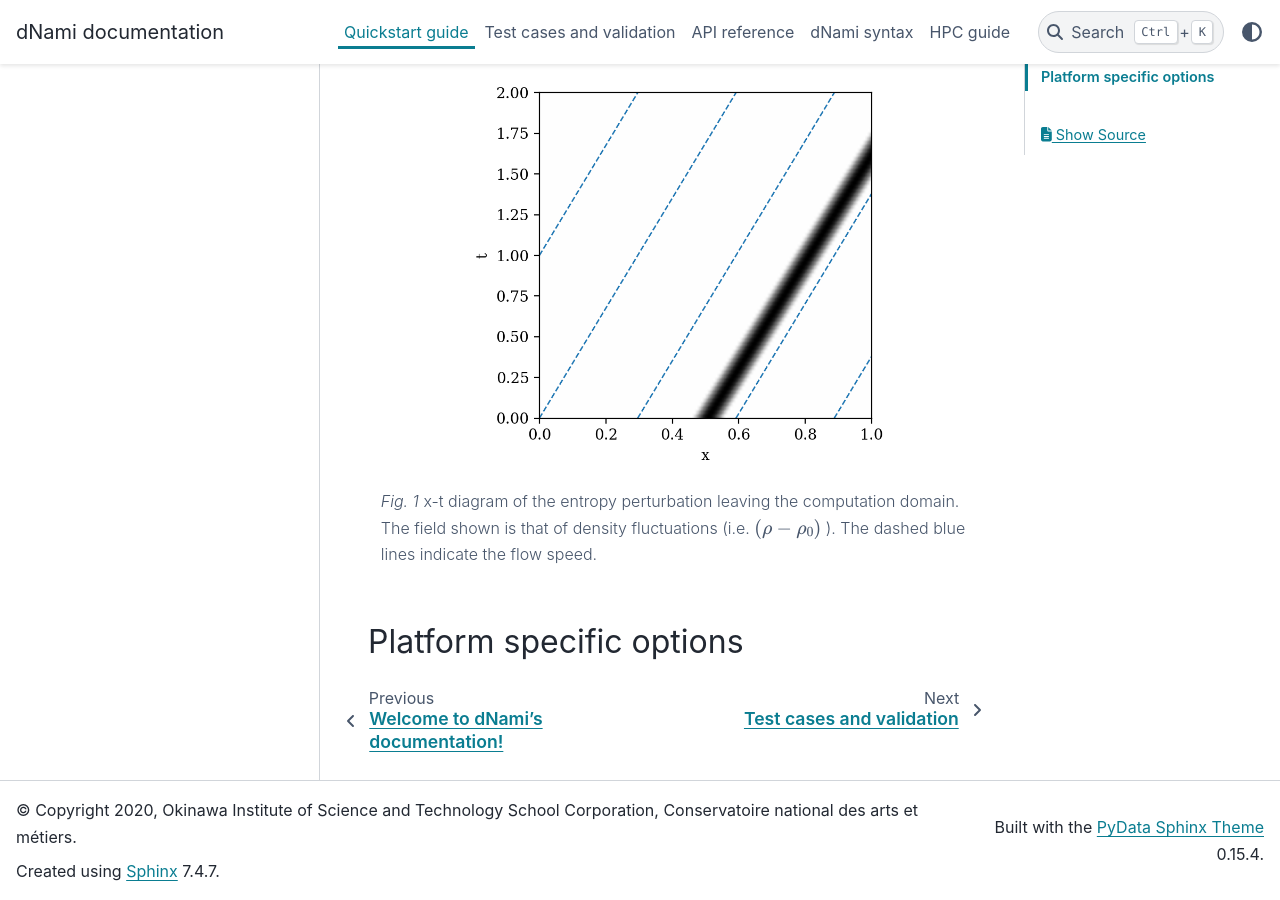
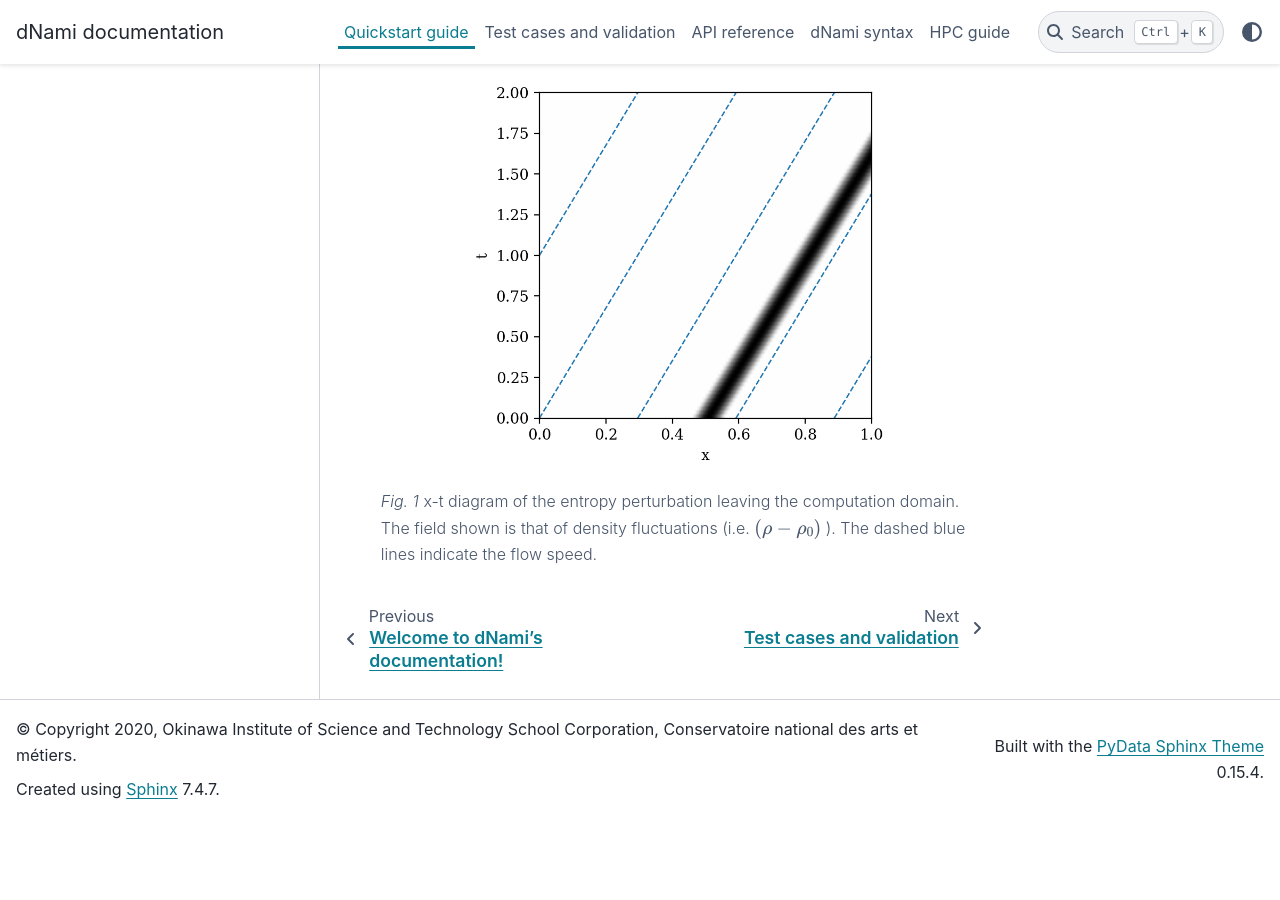
Before and after one commit to dNamiLab/dNami, a Sphinx documentation site: the page built from doc/usage/quickstart.rst, in a window 1280 px wide and 900 px high, scrolled down 6161 px. Built offline with Sphinx 7.4.7 and the PyData theme 0.15.4, drawn with Linux system fonts in a browser that asks for light colours; after the commit the page ends 6980 px from its top, so only the background shows below that.

Commit message:
Removed the platform specific section

```diff
--- a/doc/usage/quickstart.rst
+++ b/doc/usage/quickstart.rst
@@ -222,6 +222,3 @@ The example should run for 4000 timesteps and then exit. Optionally, the user ca
    :align: center
 
    x-t diagram of the entropy perturbation leaving the computation domain. The field shown is that of density fluctuations (i.e. :math:`(\rho -  \rho_0)` ).  The dashed blue lines indicate the flow speed.
-
-Platform specific options
--------------------------
```
